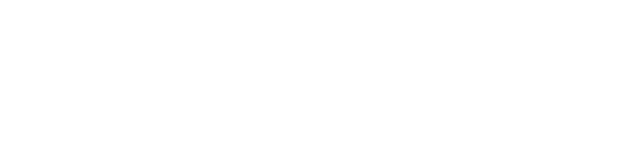
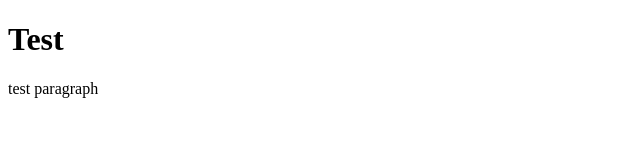
Before and after one commit to EDEN-Cannabis/EDEN-Cannabis.github.io, a plain HTML site: page index.html in a window 1280 px wide. Shown: the whole page, without its empty margins (0-640 px from the left). Drawn offline with Linux system fonts and the light colour scheme.

Commit message:
Update index.html

```diff
--- a/index.html
+++ b/index.html
@@ -5,9 +5,12 @@
     <title>
       Test
     </title>
+  </head>
+<body>
+  <h1>Test</h1>
+<p>test paragraph</p>
 
-  </head>
-
+</body>
 
 
 </html>
```
